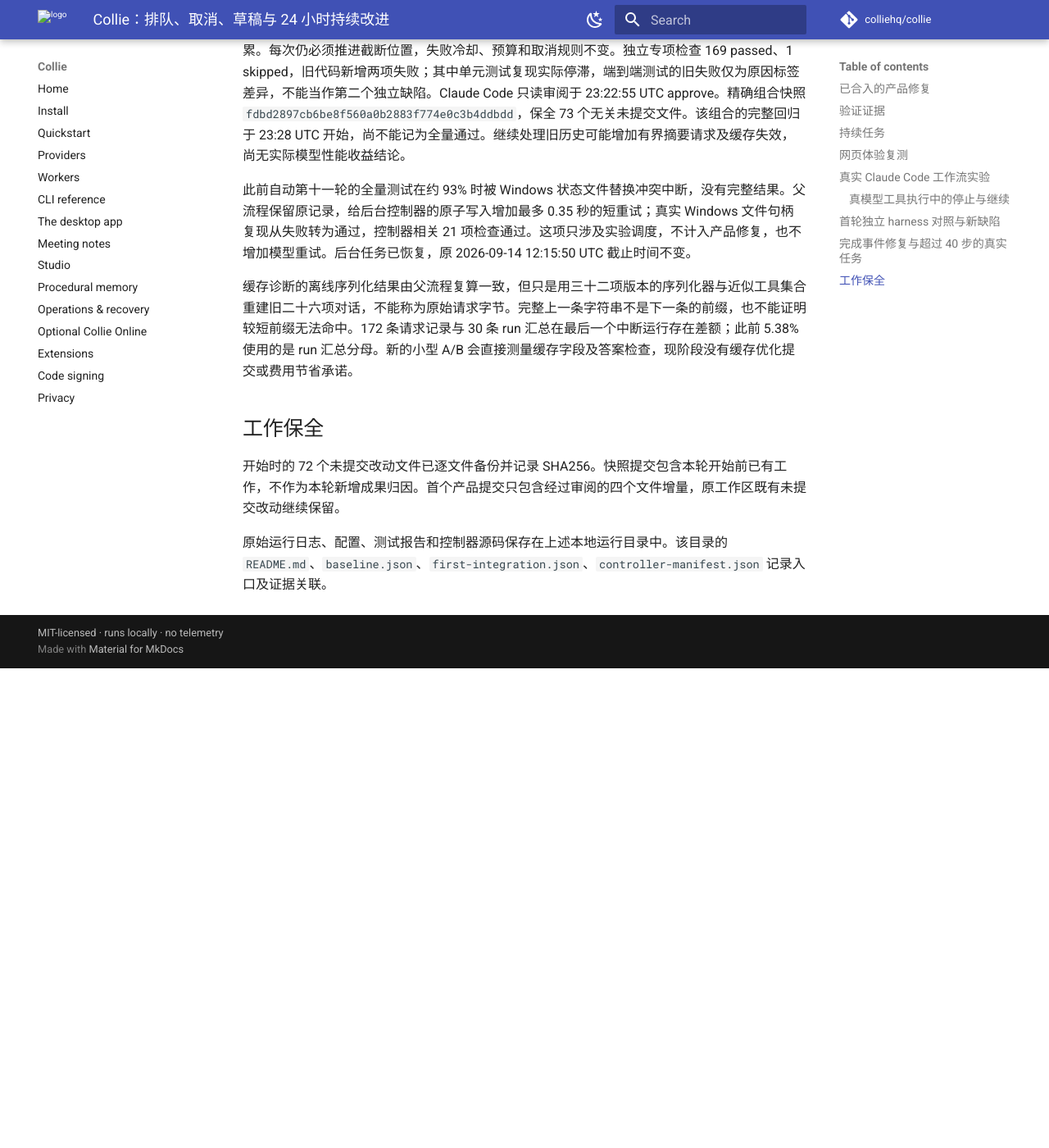
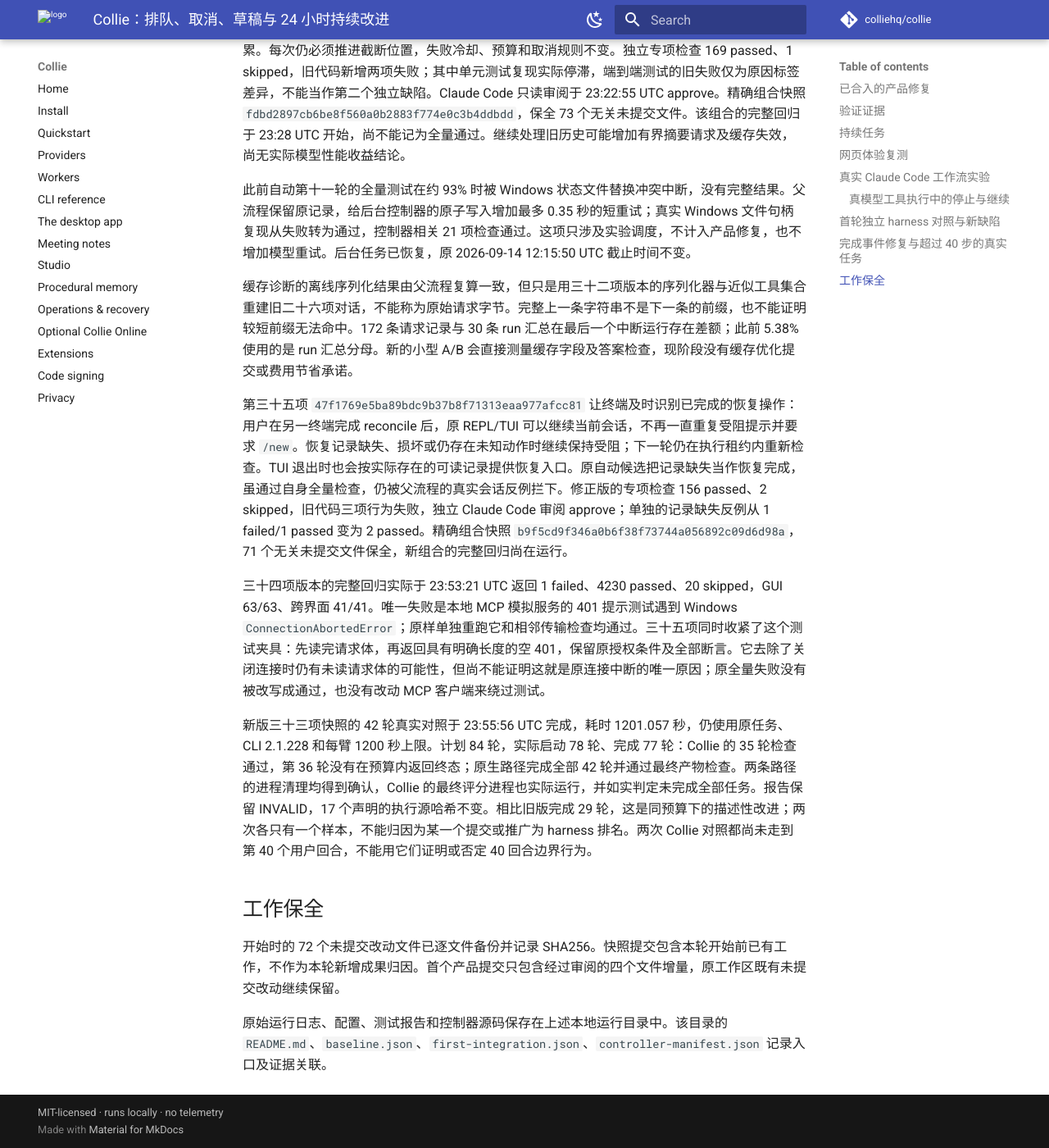
Before and after one commit to colliehq/collie, an MkDocs documentation site: the page built from docs/product-evolution-2026-09-13.md, in a window 1280 px wide and 1400 px high, scrolled down 23715 px. Shown: the whole window at 82% size. Built offline with MkDocs 1.6.1 and Material for MkDocs 9.7.7, drawn with Linux system fonts in a browser that asks for light colours; comment, search, counter and statistics services are not loaded; before the commit the page ends 24530 px from its top, so only the background shows below that; some of the changed text lies outside the part shown.

Commit message:
docs: record recovery refresh and completed 42-turn comparison

```diff
--- a/docs/product-evolution-2026-09-13.md
+++ b/docs/product-evolution-2026-09-13.md
@@ -2,7 +2,7 @@
 
 本轮从 2026-09-13 05:15 PDT 开始，后台任务截止于 2026-09-14 05:15 PDT。
 
-截至 23:34 UTC，三十四项产品改进已提交，新的完整回归正在运行。新增修复让长会话继续处理尚未压缩完的旧历史；42 轮新版对照、恢复交互和缓存布局实验正在分别验证。旧实验的未覆盖项和失败记录保持原样。
+截至 9 月 14 日 00:14 UTC，三十五项产品改进已提交，新组合的完整回归正在运行。新版 42 轮对照中，Collie 在每臂 20 分钟预算内完成 35 轮，旧版为 29 轮，两次原生路径均完成 42 轮。缓存布局实验仍在运行前验证，尚无真模型缓存收益结论。
 
 ## 已合入的产品修复
 
@@ -336,6 +336,12 @@
 
 缓存诊断的离线序列化结果由父流程复算一致，但只是用三十二项版本的序列化器与近似工具集合重建旧二十六项对话，不能称为原始请求字节。完整上一条字符串不是下一条的前缀，也不能证明较短前缀无法命中。172 条请求记录与 30 条 run 汇总在最后一个中断运行存在差额；此前 5.38% 使用的是 run 汇总分母。新的小型 A/B 会直接测量缓存字段及答案检查，现阶段没有缓存优化提交或费用节省承诺。
 
+第三十五项 `47f1769e5ba89bdc9b37b8f71313eaa977afcc81` 让终端及时识别已完成的恢复操作：用户在另一终端完成 reconcile 后，原 REPL/TUI 可以继续当前会话，不再一直重复受阻提示并要求 `/new`。恢复记录缺失、损坏或仍存在未知动作时继续保持受阻；下一轮仍在执行租约内重新检查。TUI 退出时也会按实际存在的可读记录提供恢复入口。原自动候选把记录缺失当作恢复完成，虽通过自身全量检查，仍被父流程的真实会话反例拦下。修正版的专项检查 156 passed、2 skipped，旧代码三项行为失败，独立 Claude Code 审阅 approve；单独的记录缺失反例从 1 failed/1 passed 变为 2 passed。精确组合快照 `b9f5cd9f346a0b6f38f73744a056892c09d6d98a`，71 个无关未提交文件保全，新组合的完整回归尚在运行。
+
+三十四项版本的完整回归实际于 23:53:21 UTC 返回 1 failed、4230 passed、20 skipped，GUI 63/63、跨界面 41/41。唯一失败是本地 MCP 模拟服务的 401 提示测试遇到 Windows `ConnectionAbortedError`；原样单独重跑它和相邻传输检查均通过。三十五项同时收紧了这个测试夹具：先读完请求体，再返回具有明确长度的空 401，保留原授权条件及全部断言。它去除了关闭连接时仍有未读请求体的可能性，但尚不能证明这就是原连接中断的唯一原因；原全量失败没有被改写成通过，也没有改动 MCP 客户端来绕过测试。
+
+新版三十三项快照的 42 轮真实对照于 23:55:56 UTC 完成，耗时 1201.057 秒，仍使用原任务、CLI 2.1.228 和每臂 1200 秒上限。计划 84 轮，实际启动 78 轮、完成 77 轮：Collie 的 35 轮检查通过，第 36 轮没有在预算内返回终态；原生路径完成全部 42 轮并通过最终产物检查。两条路径的进程清理均得到确认，Collie 的最终评分进程也实际运行，并如实判定未完成全部任务。报告保留 INVALID，17 个声明的执行源哈希不变。相比旧版完成 29 轮，这是同预算下的描述性改进；两次各只有一个样本，不能归因为某一个提交或推广为 harness 排名。两次 Collie 对照都尚未走到第 40 个用户回合，不能用它们证明或否定 40 回合边界行为。
+
 ## 工作保全
 
 开始时的 72 个未提交改动文件已逐文件备份并记录 SHA256。快照提交包含本轮开始前已有工作，不作为本轮新增成果归因。首个产品提交只包含经过审阅的四个文件增量，原工作区既有未提交改动继续保留。
```
